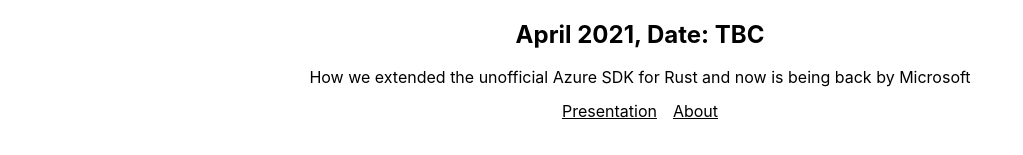
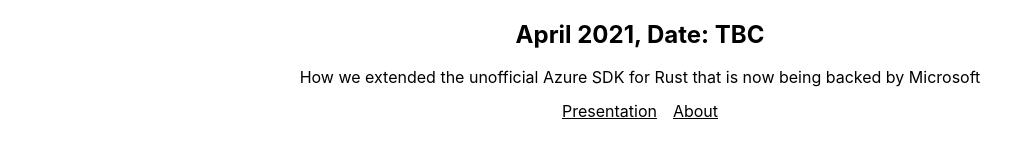
Before and after one commit to redbadger/rusty-azure, a React (Create React App) app: page / in a window 1280 px wide. Shown: the part 149-304 px from the top of the page, without its empty margins (0-1023 px from the left). Built offline with nearby package versions, Linux system fonts and the light colour scheme.

Commit message:
Set react snap

```diff
--- a/public/index.html
+++ b/public/index.html
@@ -7,7 +7,7 @@
     <meta name="theme-color" content="#000000" />
     <meta
       name="description"
-      content="Web site created using create-react-app"
+      content="Extending Azure SDK for Rust | Red Badger | Rust London April 2021"
     />
     <link rel="apple-touch-icon" href="%PUBLIC_URL%/logo192.png" />
     <!--
@@ -24,7 +24,7 @@
       work correctly both with client-side routing and a non-root public URL.
       Learn how to configure a non-root public URL by running `npm run build`.
     -->
-    <title>React Redux App</title>
+    <title></title>
   </head>
   <body>
     <noscript>You need to enable JavaScript to run this app.</noscript>
--- a/src/pages/home.tsx
+++ b/src/pages/home.tsx
@@ -1,6 +1,5 @@
 import React from 'react';
 import styled from 'styled-components';
-
 import Header from '../components/header';
 import Navigation from '../components/navigation';
 
@@ -19,8 +18,8 @@
       <h1>Extending Azure SDK for Rust</h1>
       <h2>April 2021, Date: TBC</h2>
       <p>
-        How we extended the unofficial Azure SDK for Rust and now is being back
-        by Microsoft
+        How we extended the unofficial Azure SDK for Rust that is now being
+        backed by Microsoft
       </p>
       <Navigation />
     </main>
--- a/src/routes/index.tsx
+++ b/src/routes/index.tsx
@@ -18,6 +18,7 @@
       <Route exact path="/" component={HomePage} />
       <Route exact path="/presentation" component={PresentationPage} />
       <Route exact path="/about" component={AboutPage} />
+      <Route exact path="/404" component={ErrorPage} />
       <Route path="/*" component={ErrorPage} />
     </Switch>
   </CustomBrowserRouter>
```
Also changed, not shown: package.json (+6 -3 lines), public/manifest.json, 2 other files (tests, documents, lock files or other folders).
